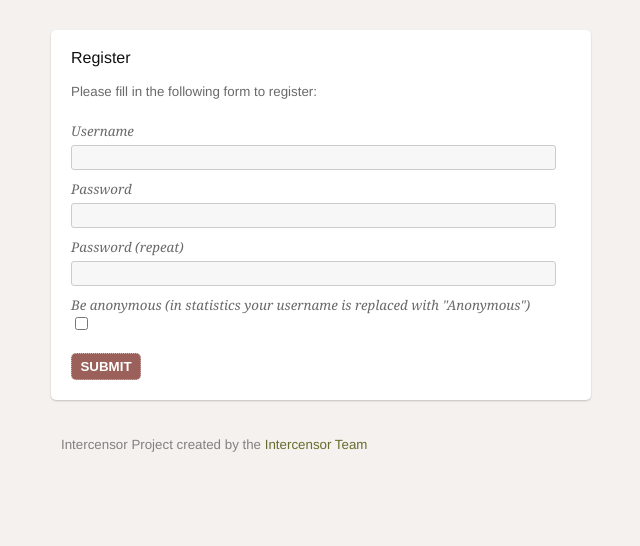
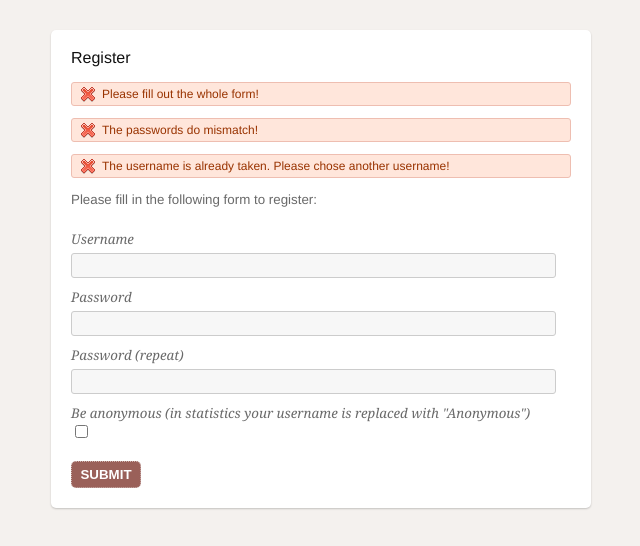
Before and after one commit to chaosdorf/intercensor, a Python web app: template drafting/template/register.html in a window 1280 px wide. Shown: the top 546 px of the page, without its empty margins (319-959 px from the left). Run offline with Jinja, Linux system fonts and the light colour scheme; the template is opened without the code that fills it, so the values that code supplies are empty.

```diff
--- a/drafting/template/css/theme.css
+++ b/drafting/template/css/theme.css
@@ -352,7 +352,7 @@ font-size:10pt;
 .width_25 {width: 25%; display: inline;}
 .width_30 {width: 30%; display: inline;}
 /* Firefox has troubles to display everything right
- * so 35% has to be 34% -- Bad Hack -- FIXME */
+ * so 35% has to be 34% */
 .width_35 {width: 34%; display: inline;}
 .width_40 {width: 40%; display: inline;}
 .width_45 {width: 45%; display: inline;}
--- a/drafting/template/register.html
+++ b/drafting/template/register.html
@@ -14,9 +14,9 @@ media="screen, projection" />
 <div class="fullwidth_box">
 <div class="sbox">
 <h3>Register</h3>
-<!--<div class="error">Please fill out the whole form!</div>
+<div class="error">Please fill out the whole form!</div>
                     <div class="error">The passwords do mismatch!</div>
-                    <div class="error">The username is already taken. Please chose another username!</div>-->
+                    <div class="error">The username is already taken. Please chose another username!</div>
 <p>Please fill in the following form to register:</p>
 <form method="post" action="#">
 <div><label>Username</label> <input type="text" class=
```
Also changed, not shown: drafting/icons/injection.png (added), drafting/icons/tape.png (added), drafting/icons/time.png (added), drafting/icons/vendetta.png (added), drafting/icons/world.png (added).
